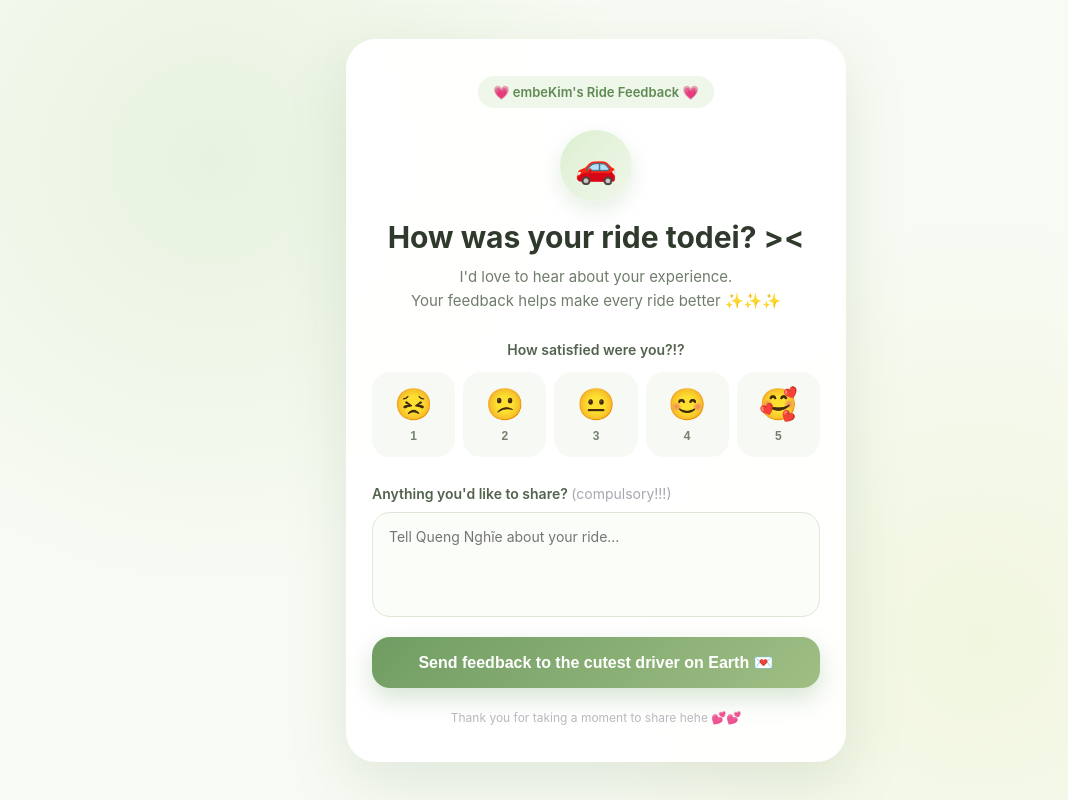
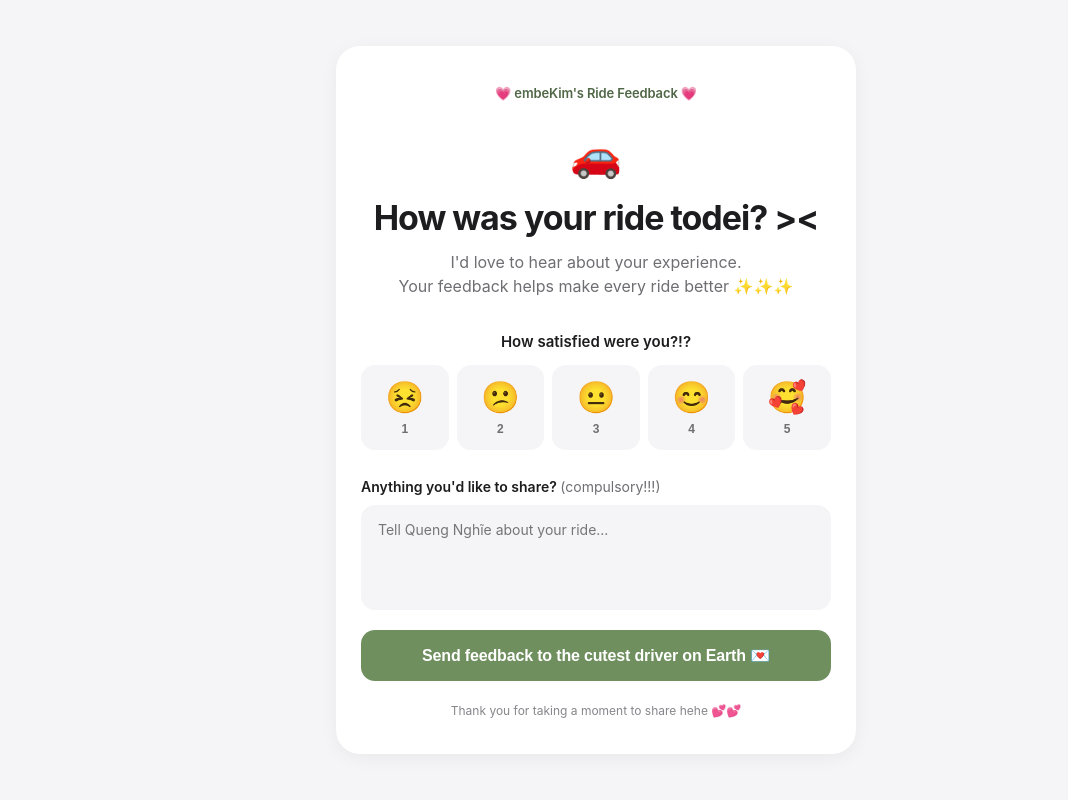
Before and after one commit to qunghia/Driver-Feedback, a plain HTML site: page index.html in a window 1280 px wide. Shown: the whole page, without its empty margins (44-1112 px from the left). Drawn offline with Linux system fonts and the light colour scheme.

Commit message:
Update index.html

```diff
--- a/index.html
+++ b/index.html
@@ -586,6 +586,252 @@
         .status {
             color: #668958;
         }
+
+        /* ===== APPLE-INSPIRED MATCHA THEME ===== */
+
+        :root {
+            --bg: #f5f5f7;
+            --surface: #ffffff;
+
+            --text: #1d1d1f;
+            --muted: #6e6e73;
+
+            --matcha: #6f8f5f;
+            --matcha-dark: #506847;
+            --matcha-soft: #eef3ea;
+
+            --border: #e5e5e7;
+        }
+
+
+        /* Page background */
+        body {
+            background: var(--bg);
+            color: var(--text);
+        }
+
+
+        /* Main card */
+        .card {
+            background: var(--surface);
+
+            border: none;
+
+            border-radius: 24px;
+
+            box-shadow:
+                0 4px 18px
+                rgba(0, 0, 0, 0.05);
+
+            max-width: 520px;
+        }
+
+
+        /* Small top label */
+        .badge {
+            background: transparent;
+
+            color: var(--matcha-dark);
+
+            padding: 0;
+
+            border-radius: 0;
+
+            font-size: 13px;
+
+            font-weight: 600;
+
+            letter-spacing: -0.01em;
+
+            margin-bottom: 28px;
+        }
+
+
+        /* Car icon container */
+        .car {
+            width: auto;
+            height: auto;
+
+            background: transparent;
+
+            box-shadow: none;
+
+            border-radius: 0;
+
+            font-size: 42px;
+
+            margin-bottom: 20px;
+        }
+
+
+        /* Main heading */
+        h1 {
+            color: var(--text);
+
+            font-size: 34px;
+
+            font-weight: 700;
+
+            letter-spacing: -0.03em;
+
+            line-height: 1.08;
+
+            margin-bottom: 14px;
+        }
+
+
+        /* Subtitle */
+        .subtitle {
+            color: var(--muted);
+
+            font-size: 16px;
+
+            line-height: 1.5;
+
+            margin-bottom: 34px;
+        }
+
+
+        /* Question title */
+        .question {
+            color: var(--text);
+
+            font-size: 15px;
+
+            font-weight: 600;
+
+            margin-bottom: 14px;
+        }
+
+
+        /* Rating buttons */
+        .rating {
+            background: #f5f5f7;
+
+            border: 1px solid transparent;
+
+            border-radius: 14px;
+
+            padding: 13px 4px;
+
+            box-shadow: none;
+
+            transition:
+                background 0.2s ease,
+                border-color 0.2s ease,
+                transform 0.2s ease;
+        }
+
+
+        .rating:hover {
+            background: #ededf0;
+
+            transform: none;
+        }
+
+
+        .rating.selected {
+            background: var(--matcha-soft);
+
+            border-color: var(--matcha);
+
+            transform: none;
+        }
+
+
+        /* Rating numbers */
+        .number {
+            color: var(--muted);
+        }
+
+
+        /* Text labels */
+        .comment-title {
+            color: var(--text);
+        }
+
+
+        .optional {
+            color: var(--muted);
+        }
+
+
+        /* Text area */
+        textarea {
+            background: #f5f5f7;
+
+            border: 1px solid transparent;
+
+            border-radius: 14px;
+
+            color: var(--text);
+        }
+
+
+        textarea:focus {
+            background: white;
+
+            border-color: var(--matcha);
+
+            box-shadow:
+                0 0 0 3px
+                rgba(111, 143, 95, 0.12);
+        }
+
+
+        /* Submit button */
+        .submit {
+            background: var(--matcha);
+
+            border-radius: 14px;
+
+            box-shadow: none;
+
+            font-weight: 600;
+
+            letter-spacing: -0.01em;
+        }
+
+
+        .submit:hover {
+            background: var(--matcha-dark);
+
+            box-shadow: none;
+
+            transform: none;
+        }
+
+
+        /* Footer */
+        .footer {
+            color: #86868b;
+
+            font-size: 12px;
+        }
+
+
+        /* Thank you screen */
+        #thankYou h2 {
+            color: var(--text);
+
+            font-weight: 700;
+
+            letter-spacing: -0.025em;
+        }
+
+
+        #thankYou p {
+            color: var(--muted);
+        }
+
+
+        /* Less "cute AI" animation */
+        .heart {
+            animation: none;
+
+            font-size: 52px;
+        }
+
     </style>
 
 </head>
```
